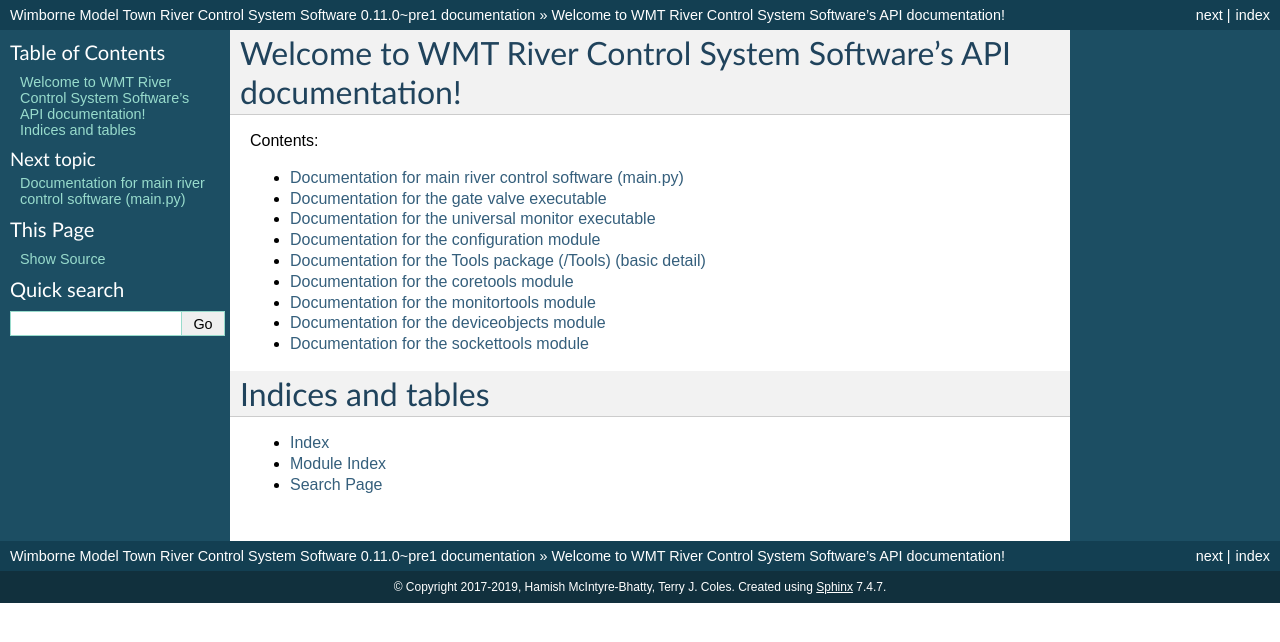
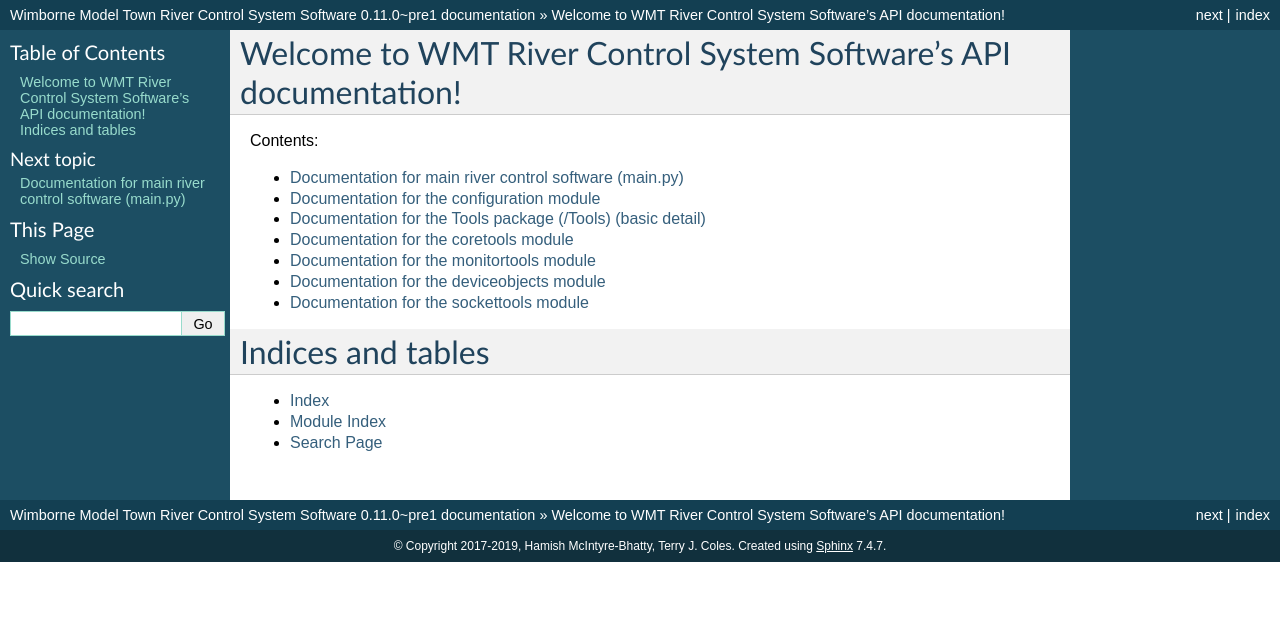
Before and after one commit to hamishmb/wmt-rivercontrolsystem, a Sphinx documentation site: the page built from docs/source/index.rst, in a window 1280 px wide. Shown: the top 642 px of the page. Built offline with Sphinx 7.4.7, drawn with Linux system fonts in a browser that asks for light colours.

Commit message:
Docs: remove references to old executables gate_valve.py and universal_monitor.py

```diff
--- a/docs/source/gate_valve.rst
+++ /dev/null
@@ -1,5 +0,0 @@
-Documentation for the gate valve executable
-**************************************************
-
-.. automodule:: rivercontrolsystem.gate_valve
-    :members:
--- a/docs/source/index.rst
+++ b/docs/source/index.rst
@@ -12,8 +12,6 @@ Contents:
     :maxdepth: 2
 
     main_control_software
-    gate_valve
-    universal_monitor
     config
     tools
     coretools
--- a/docs/source/universal_monitor.rst
+++ /dev/null
@@ -1,5 +0,0 @@
-Documentation for the universal monitor executable
-**************************************************
-
-.. automodule:: rivercontrolsystem.universal_monitor
-    :members:
```
